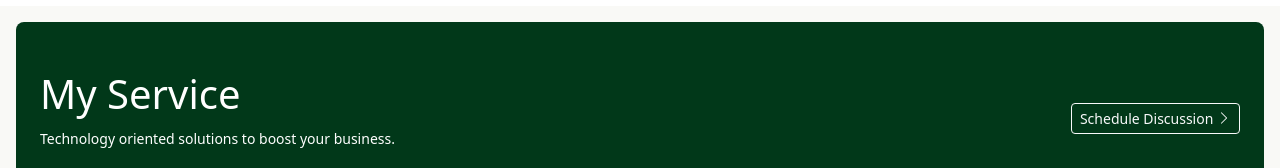
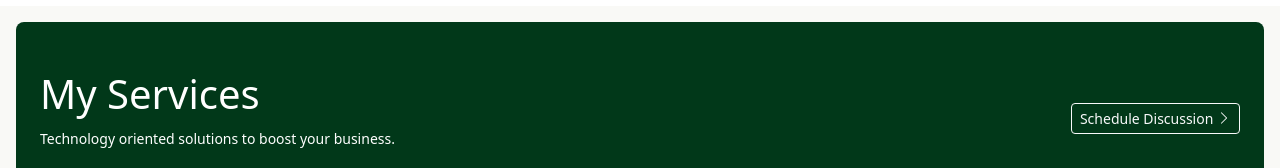
Before and after one commit to dalienst/dalienst, a Next.js app: page / in a window 1280 px wide. Shown: the part 747-915 px from the top of the page. Built offline with nearby package versions, Linux system fonts and the light colour scheme.

Commit message:
fix language

```diff
--- a/components/landing/Services.jsx
+++ b/components/landing/Services.jsx
@@ -8,7 +8,7 @@ function Services() {
       <div className="py-5 services-bg px-4 text-white rounded-3">
         <section className="mb-3 d-flex flex-column flex-md-row justify-content-between align-items-start align-items-md-center">
           <div>
-            <h1>My Service</h1>
+            <h1>My Services</h1>
             <p>
               <small>
                 Technology oriented solutions to boost your business.
@@ -44,12 +44,7 @@ function Services() {
                       <small>{service?.description}</small>
                     </p>
 
-                    {/* <Link href="#" className="btn btn-sm btn-outline-light">
-                      Schedule Discussion{" "}
-                      <span>
-                        <i className="bi bi-chevron-right" />
-                      </span>
-                    </Link> */}
+
                   </div>
                 </div>
               </div>
```
